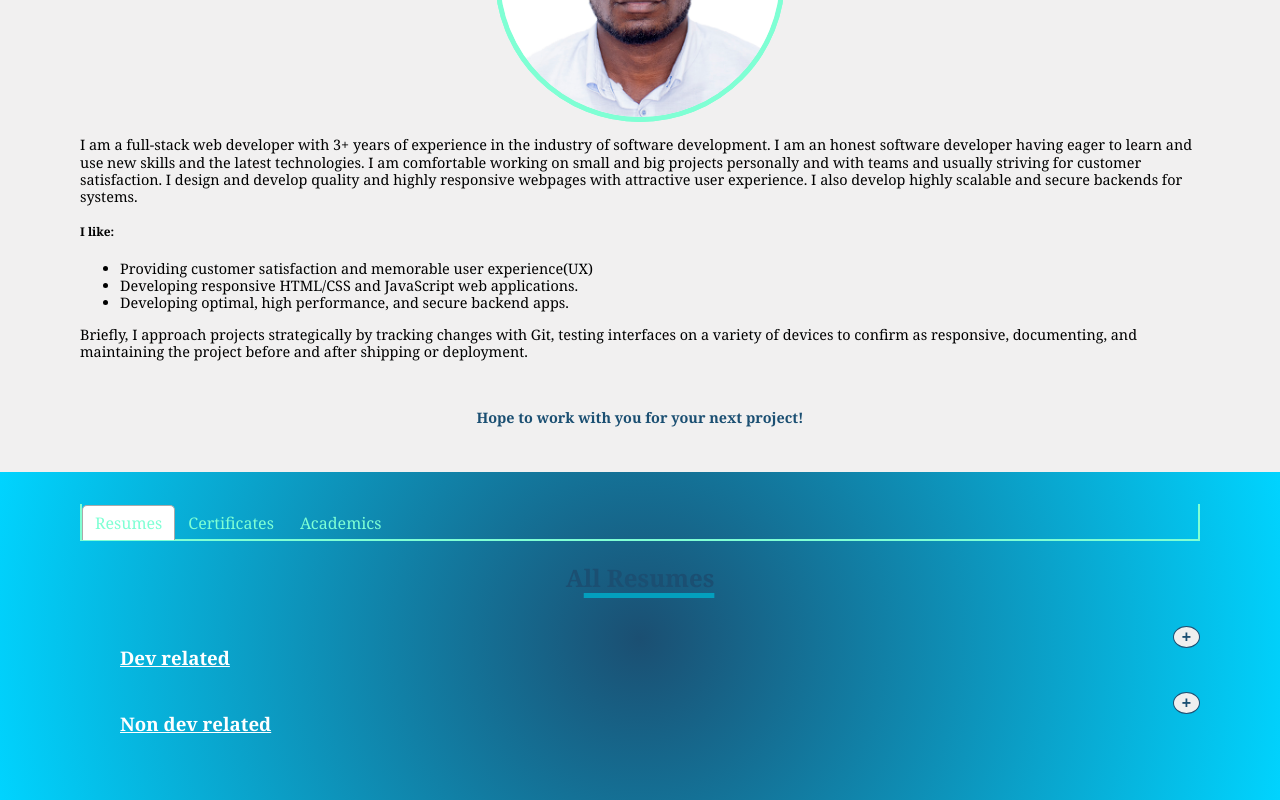
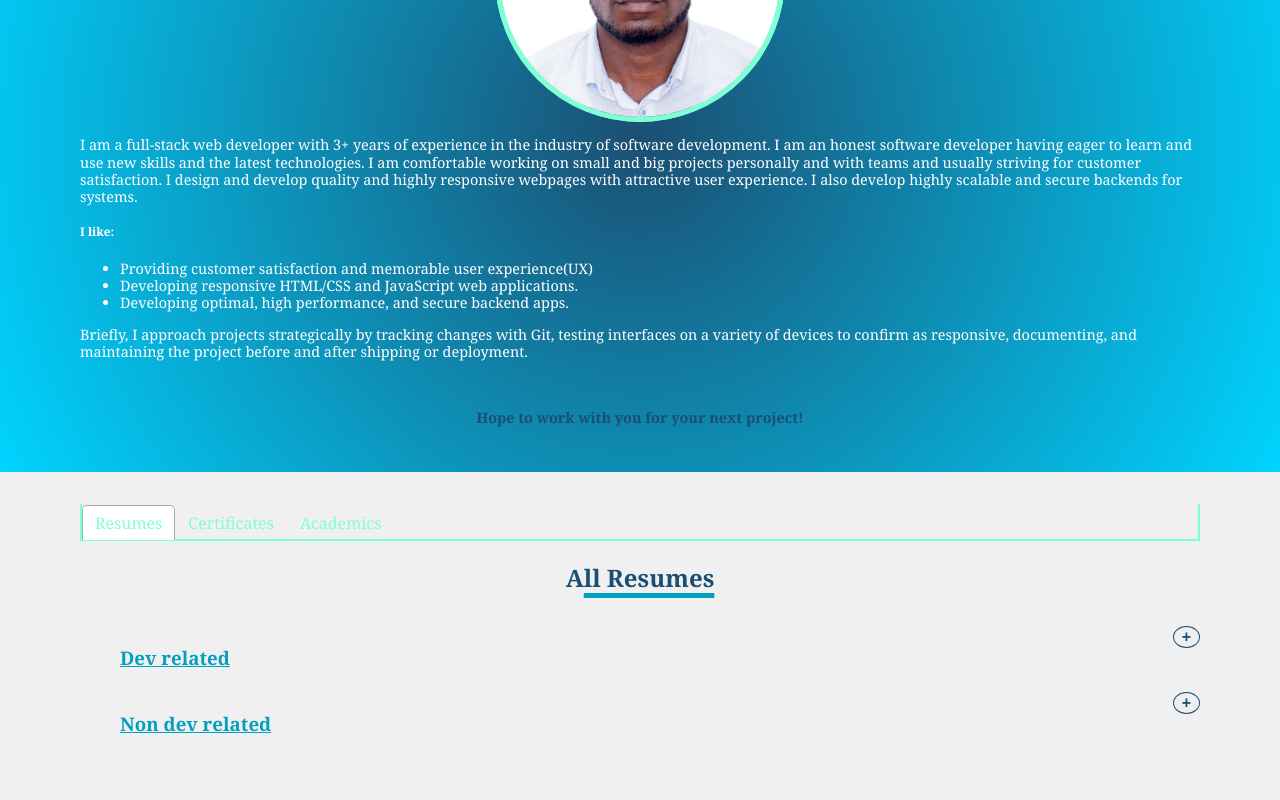
Before and after one commit to Nide17/nide-portfolio, a Next.js app: page /aboutdocs in a window 1280 px wide. Shown: the part 280-1080 px from the top of the page. Built offline with nearby package versions, Linux system fonts and the light colour scheme.

Commit message:
changed back bg

```diff
--- a/styles/aboutdocs/aboutdocs.module.css
+++ b/styles/aboutdocs/aboutdocs.module.css
@@ -33,6 +33,12 @@
     display: block;
     margin: 0;
     padding: 2rem 5rem;
+    background: rgb(2, 0, 36);
+    background: radial-gradient(circle,
+            rgba(2, 0, 36, 1) 0%,
+            rgba(27, 79, 114, 1) 0%,
+            rgba(0, 212, 255, 1) 100%);
+    color: #fff;
 }
 
 .description p {
--- a/styles/aboutdocs/documentsStyle.module.css
+++ b/styles/aboutdocs/documentsStyle.module.css
@@ -1,16 +1,11 @@
 .docDetails {
     margin: 0 !important;
+    background-color: rgb(241, 240, 240);
     display: flex;
     align-items: center;
     justify-content: center;
     flex-direction: column;
     padding: 2rem 5rem;
-    background: rgb(2, 0, 36);
-    background: radial-gradient(circle,
-            rgba(2, 0, 36, 1) 0%,
-            rgba(27, 79, 114, 1) 0%,
-            rgba(0, 212, 255, 1) 100%);
-    color: #fff;
 }
 
 .titleToggler {
@@ -20,7 +15,7 @@
 }
 
 .titleToggler h3 {
-    color: rgb(255, 255, 255);
+    color: rgb(3, 159, 190);
     margin-bottom: 1.4rem;
     text-decoration: underline;
     font-weight: 900;
@@ -35,7 +30,7 @@
     width: 1.7rem;
 }
 
-.titleToggler button span {
+.titleToggler button span{
     border: none;
     color: #1b4f72;
     font-weight: 900;
@@ -53,7 +48,7 @@
 }
 
 .docsList h6 {
-    color: #ffffff;
+    color: #1b4f72;
     margin: 1.4rem auto;
     font-size: .7rem;
     font-weight: 900;
@@ -79,7 +74,7 @@
       padding: .4rem .7rem;
         padding: 0.5rem;
         background-color: rgba(0, 212, 255, 1);
-    color: rgb(255, 255, 255);
+        color: rgb(241, 240, 240);
         border: 1px solid rgba(0, 212, 255, 1);
         border-radius: 0.3rem;
 }
```
Lines whose indentation alone changed are shown as unchanged.
